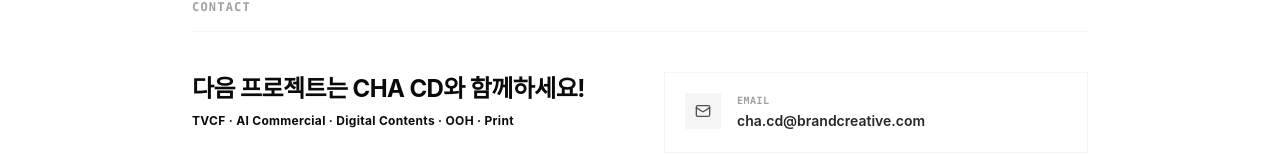
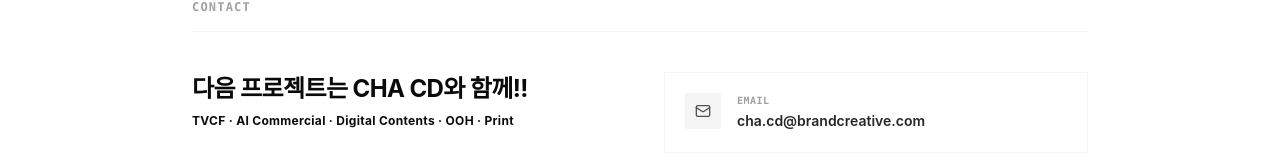
Before and after one commit to chachachacre/CHA-CD, a React (Vite) app: page / in a window 1280 px wide. Shown: the part 1986-2141 px from the top of the page. Built offline with nearby package versions, Linux system fonts and the light colour scheme; no server answers; the database is empty; a web font is replaced by a local one.

Commit message:
style: update call-to-action text for better impact

```diff
--- a/src/App.tsx
+++ b/src/App.tsx
@@ -369,7 +369,7 @@ export default function App() {
               <div className="space-y-6">
                 <div className="space-y-2">
                   <h3 className="text-2xl font-bold font-display tracking-tight leading-snug text-neutral-950">
-                    다음 프로젝트는 CHA CD와 함께하세요!
+                    다음 프로젝트는 CHA CD와 함께!!
                   </h3>
                   <p className="text-xs font-sans tracking-wide text-neutral-950 font-bold">
                     TVCF · AI Commercial · Digital Contents · OOH · Print
```
